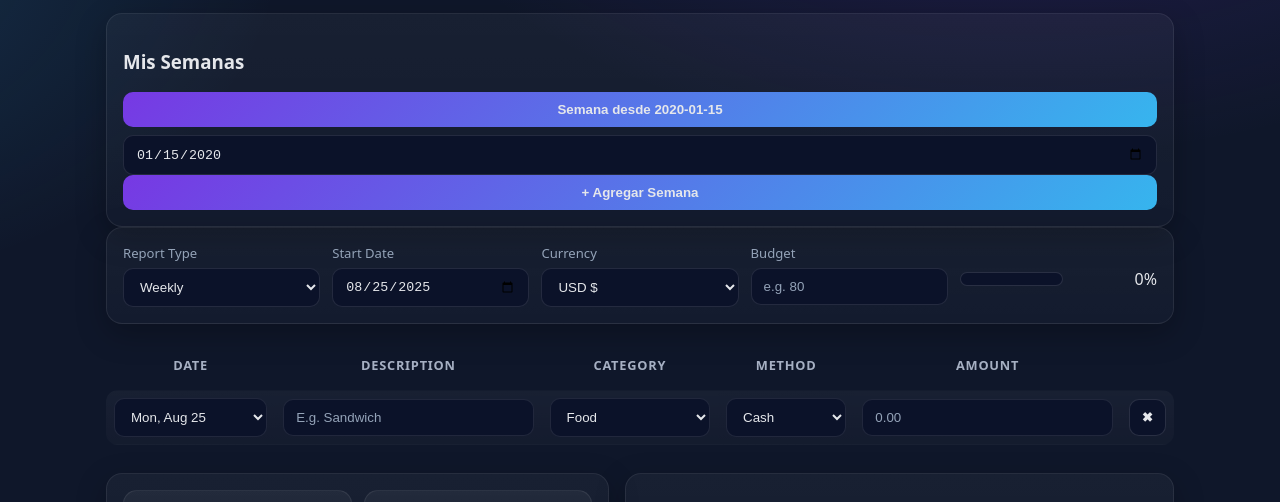
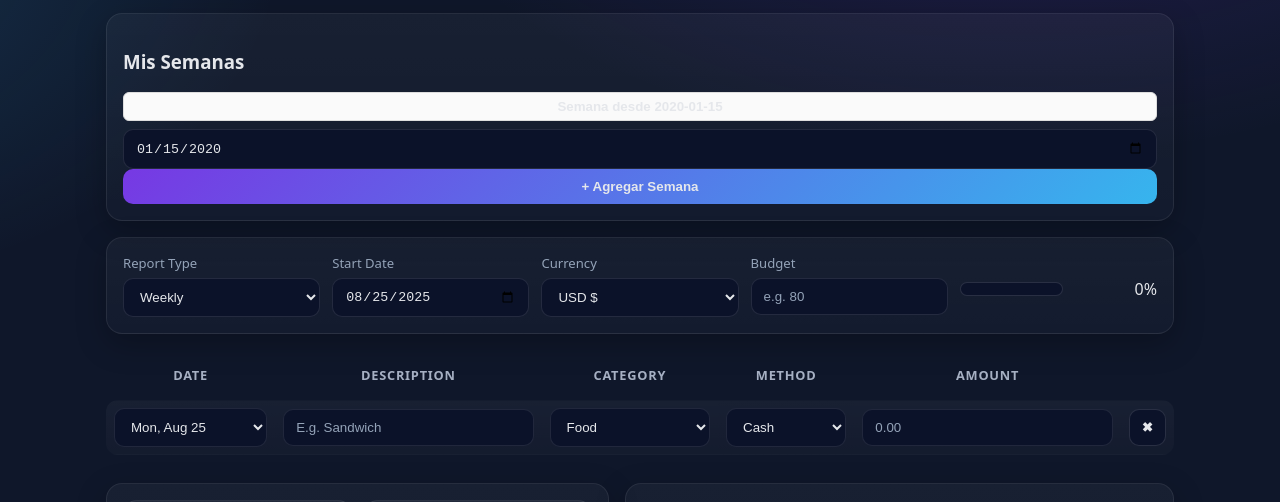
Before and after one commit to alanrss/budget, a plain HTML site: page index.html in a window 1280 px wide. Both pictures are taken after typing "2020-01-15" into the empty fields and a click on the button "+ Agregar Semana". Shown: the part 222-724 px from the top of the page. Drawn offline with Linux system fonts and the light colour scheme.

Commit message:
Update styles.css

```diff
--- a/styles.css
+++ b/styles.css
@@ -62,3 +62,18 @@ tbody input, tbody select{width:100%; background:#0b1229; border:1px solid rgba(
   .controls{grid-template-columns: 1fr 1fr}
   .summary{grid-template-columns:1fr}
 }
+.card.weeks {
+  margin-bottom: 16px;
+  padding: 16px;
+}
+.week-item {
+  background: #fafafa;
+  border: 1px solid #ddd;
+  border-radius: 6px;
+  padding: 6px 12px;
+  cursor: pointer;
+}
+.week-item.selected {
+  background: var(--brand);
+  color: #fff;
+}
```
